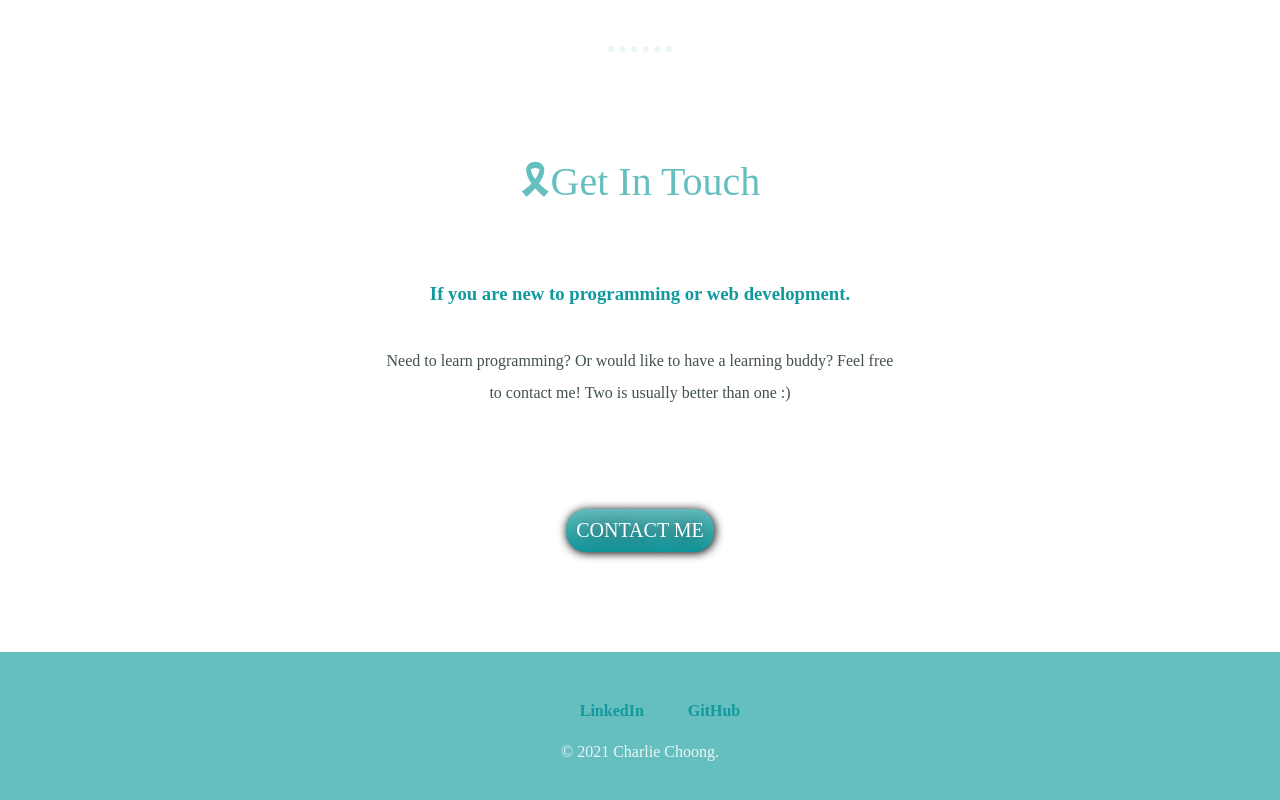
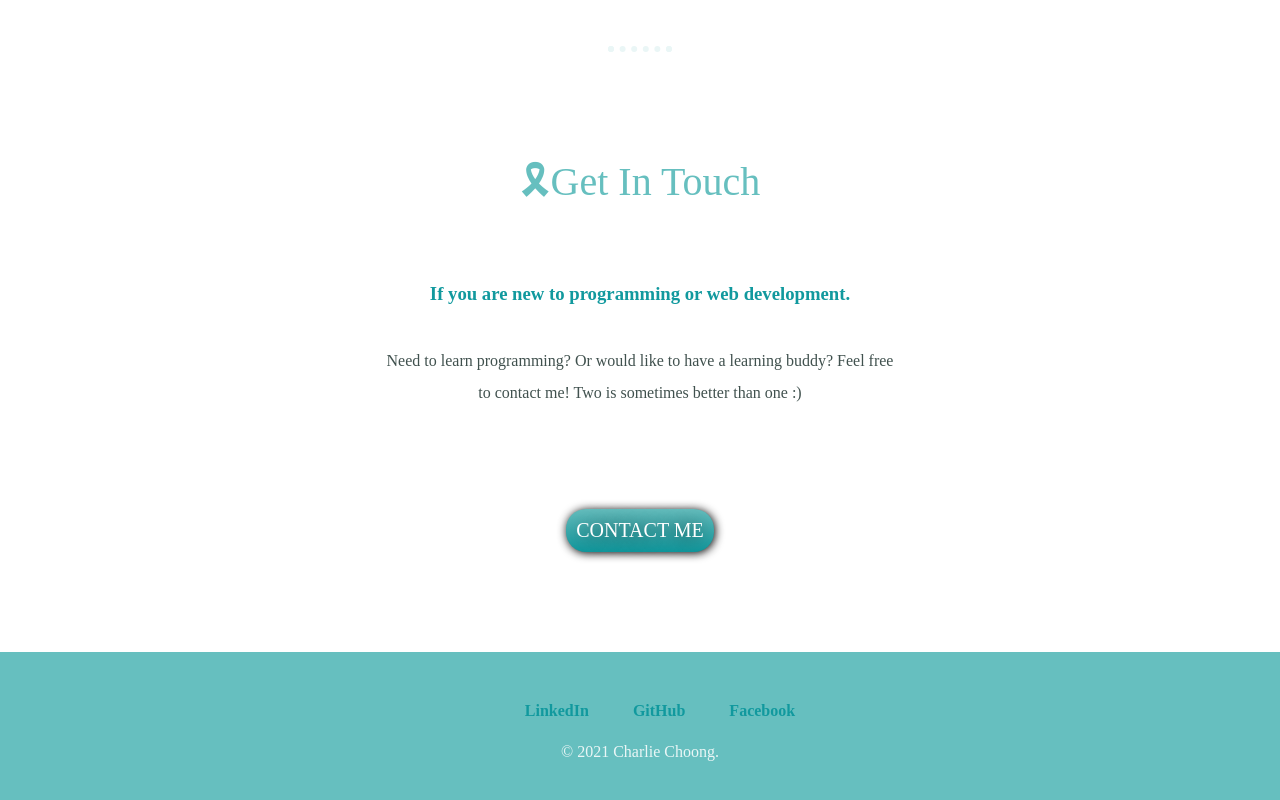
Before and after one commit to charliechoong/cv, a plain HTML site: page index.html in a window 1280 px wide. Shown: the part 3700-4500 px from the top of the page. Drawn offline with Linux system fonts and the light colour scheme; a web font is replaced by a local one.

Commit message:
Add Facebook link

```diff
--- a/index.html
+++ b/index.html
@@ -73,13 +73,14 @@
         <h2>🎗Get In Touch</h2>
         <h3>If you are new to programming or web development.</h3>
         <p class="contact-message">Need to learn programming? Or would like to have a learning buddy?
-          Feel free to contact me! Two is usually better than one :)</p>
+          Feel free to contact me! Two is sometimes better than one :)</p>
         <a class="BUTTON_KDT" href="mailto:name@email.com">CONTACT ME</a>
       </div>
     </div>
     <div class="bottom-container">
       <a class="media-link" href="https://www.linkedin.com/in/choong-jin-yao-94aa1249/">LinkedIn</a>
       <a class="media-link" href="https://github.com/charliechoong">GitHub</a>
+      <a class="media-link" href="https://www.facebook.com/KimJongUn4Real">Facebook</a>
       <p class="copyright">© 2021 Charlie Choong.</p>
     </div>
   </body>
```
